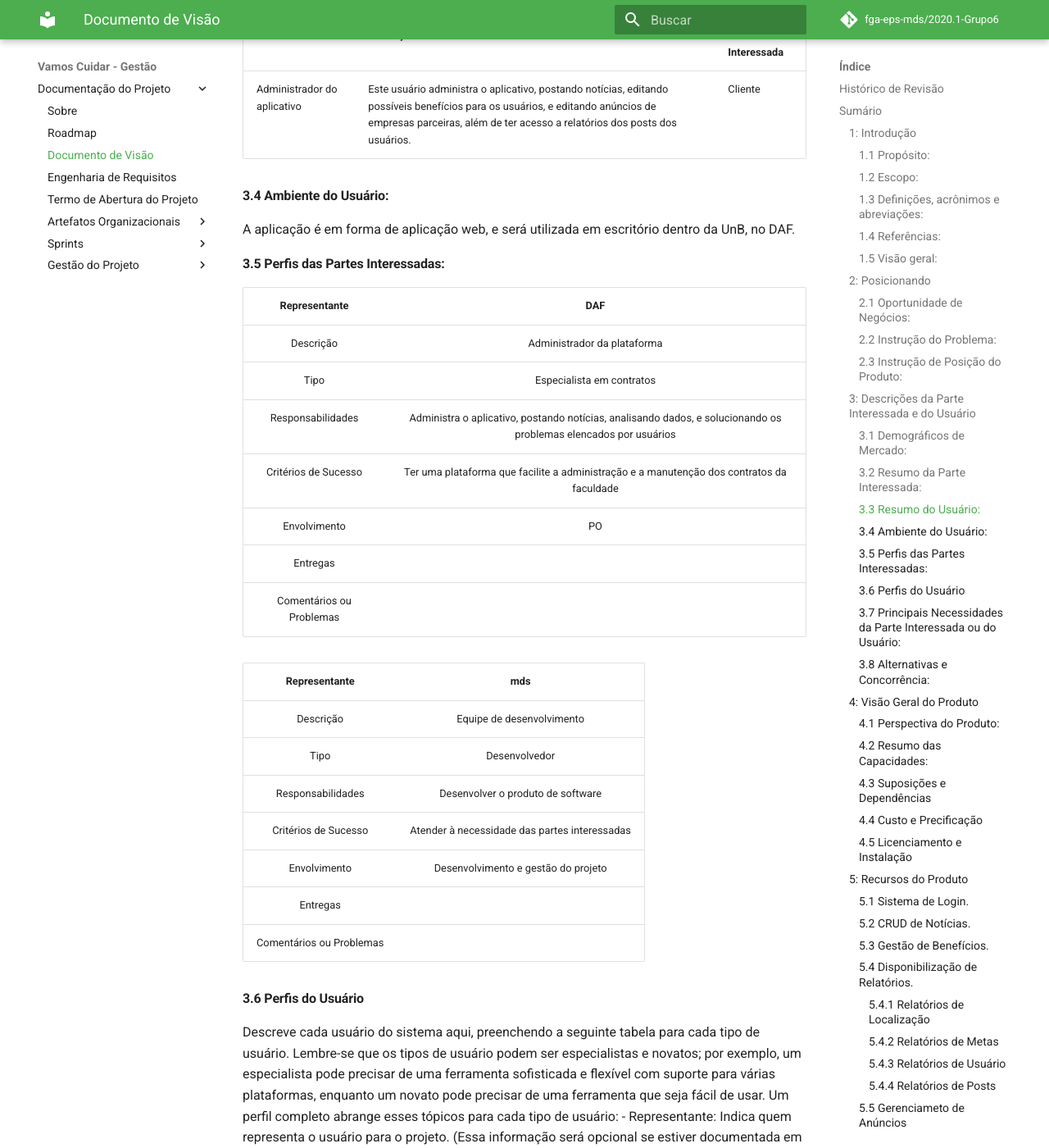
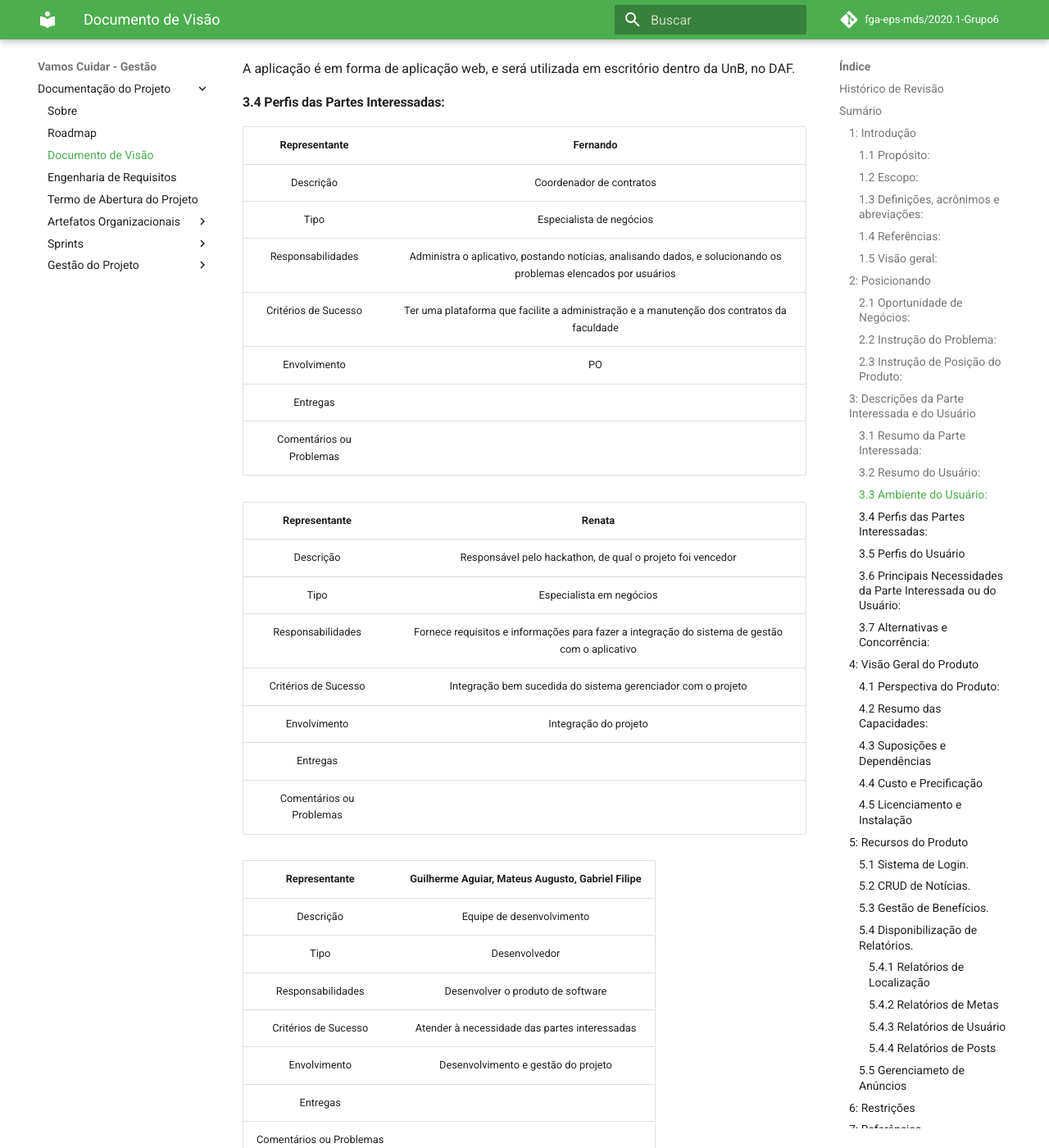
Before and after one commit to fga-eps-mds/2020.1-Grupo6, an MkDocs documentation site: the page built from docs/org_artifacts/vision_doc.md, in a window 1280 px wide and 1400 px high, scrolled down 3566 px. Shown: the whole window at 82% size. Built offline with MkDocs 1.6.1 and Material for MkDocs 9.7.7, drawn with Linux system fonts in a browser that asks for light colours; comment, search, counter and statistics services are not loaded; some of the changed text lies outside the part shown.

Commit message:
[Issue_50] Removes section 3.1 and adds informations in section 3

```diff
--- a/docs/org_artifacts/vision_doc.md
+++ b/docs/org_artifacts/vision_doc.md
@@ -10,6 +10,7 @@
 |10/09/2020|   0.4   | Inserção do tópico 1     |   Hércules  |
 |10/09/2020|   0.5   | Atualização da Visão Geral do Produto    |  Bruno  |
 |13/09/2020|   0.7   | Atualização do tópico de recursos    |  Vitor  |
+|14/09/2020|   0.8   | Atualização do tópico Descrição da Parte Interessada e do Usuário    |  Hércules  |
 
 
 ## Sumário
@@ -64,14 +65,8 @@
 ###	3: Descrições da Parte Interessada e do Usuário
 Esta seção fornece um perfil das partes interessadas e usuários que estão envolvidos no projeto. Esta seção também identifica os principais problemas que as partes interessadas e os usuários consideram que a solução proposta deva tratar.
 
-####	3.1 Demográficos de Mercado:
- Resume os principais demográficos de mercado que motivam suas decisões sobre o produto. Descrevem e posicionam os segmentos do mercado alvo. Estime o tamanho e o crescimento do mercado usando o número de usuários potenciais. Como alternativa, estime a quantia de dinheiro que seus clientes gastam tentando atender às necessidades que seu produto ou aprimoramento preencheria. Revise as principais tendências do segmento de mercado e tecnologias. Responda estas questões estratégicas:
-- Qual é a reputação de sua organização nesses mercados?
-- O que você gostaria que a reputação fosse?
-- Como esse produto ou serviço suporta seus objetivos?
 
-
-####	3.2 Resumo da Parte Interessada:
+####	3.1 Resumo da Parte Interessada:
 
 | Nome      |Descrição | Responsabilidades
 |-----------|----------|------------------|
@@ -79,28 +74,38 @@
 |Usuário do aplicativo |Alunos, professores, ou quaisquer servidores da universidade| Utilizar a plataforma, postando eventuais problemas na universidade, fornecendo informações como por exemplo o local do problema, e uma foto. |
 | Equipe de Desenvolvimento| Equipe formada por alunos das disciplinas de métodos de desenvolvimento de software, e engenharia do produto de software| Desenvolver a plataforma |
 
-####	3.3 Resumo do Usuário:
+####	3.2 Resumo do Usuário:
 
 | Nome      |Descrição | Parte Interessada
 |-----------|----------|------------------|
 | Administrador do aplicativo   |Este usuário administra o aplicativo, postando notícias, editando possíveis benefícios para os usuários, e editando anúncios de empresas parceiras, além de ter acesso a relatórios dos posts dos usuários.| Cliente |
 
-####	3.4 Ambiente do Usuário:
+####	3.3 Ambiente do Usuário:
  A aplicação é em forma de aplicação web, e será utilizada em escritório dentro da UnB, no DAF.
 
-####	3.5 Perfis das Partes Interessadas:
+####	3.4 Perfis das Partes Interessadas:
 
-| Representante| DAF|
+| Representante| Fernando|
 |:-:|:-:|
-|Descrição | Administrador da plataforma|
-|Tipo| Especialista em contratos |
+|Descrição | Coordenador de contratos|
+|Tipo| Especialista de negócios |
 |Responsabilidades|Administra o aplicativo, postando notícias, analisando dados, e solucionando os problemas elencados por usuários|
 |Critérios de Sucesso|Ter uma plataforma que facilite a administração e a manutenção dos contratos da faculdade|
 |Envolvimento|PO|
 |Entregas||
 |Comentários ou Problemas||
 
-| Representante| mds|
+| Representante| Renata |
+|:-:|:-:|
+|Descrição | Responsável pelo hackathon, de qual o projeto foi vencedor|
+|Tipo| Especialista em negócios |
+|Responsabilidades| Fornece requisitos e informações para fazer a integração do sistema de gestão com o aplicativo|
+|Critérios de Sucesso| Integração bem sucedida do sistema gerenciador com o projeto |
+|Envolvimento| Integração do projeto |
+|Entregas||
+|Comentários ou Problemas||
+
+| Representante| Guilherme Aguiar, Mateus Augusto, Gabriel Filipe |
 |:-:|:-:|
 |Descrição | Equipe de desenvolvimento|
 |Tipo| Desenvolvedor |
@@ -110,20 +115,11 @@
 |Entregas||
 |Comentários ou Problemas||
 
-####	3.6 Perfis do Usuário
- Descreve cada usuário do sistema aqui, preenchendo a seguinte tabela para cada tipo de usuário. Lembre-se que os tipos de usuário podem ser especialistas e novatos; por exemplo, um especialista pode precisar de uma ferramenta sofisticada e flexível com suporte para várias plataformas, enquanto um novato pode precisar de uma ferramenta que seja fácil de usar. Um perfil completo abrange esses tópicos para cada tipo de usuário:
-- Representante: Indica quem representa o usuário para o projeto. (Essa informação será opcional se estiver documentada em algum outro lugar.) Esse representante, geralmente refere-se à parte interessada que representa o conjunto de usuários; por exemplo, Parte Interessada: Parte Interessada1.
-- Descrição: Descreve brevemente o tipo de usuário.
-- Tipo: Qualifica o conhecimento do usuário, como "usuário avançado" ou "usuário informal." Essa designação pode sugerir a experiência técnica e o grau de sofisticação.
-- Responsabilidades: Lista as principais responsabilidades do usuário com respeito ao sistema; por exemplo, determina quem captura os detalhes do cliente, produz relatórios e coordena trabalho, etc.
-- Critérios de Sucesso: Determina como o usuário define o sucesso. Como o usuário é recompensado?
-- Envolvimento: Descreve como o usuário está envolvido no projeto. Onde possível, relate o envolvimento nas funções do processo; por exemplo, uma parte interessada pode ser um revisor de requisitos.
-- Entregas: Identifica as entregas que o usuário produz e para quem.
-- Comentários ou Problemas: Determina os problemas que interferem com o sucesso e quaisquer outras informações relevantes. Descreve as tendências que tornam a tarefa do usuário mais fácil ou mais difícil.
+####	3.5 Perfis do Usuário
 
-| Representante| DAF|
+| Representante| Fernando|
 |:-:|:-:|
-|Descrição | Administrador da plataforma|
+|Descrição | Coordenador de contratos|
 |Tipo| Usuário avançado |
 |Responsabilidades|Administra o aplicativo, postando notícias, analisando dados, e solucionando os problemas elencados por usuários|
 |Critérios de Sucesso|Ter uma plataforma que facilite a administração e a manutenção dos contratos da faculdade|
@@ -131,13 +127,13 @@
 |Entregas||
 |Comentários ou Problemas||
 
-####	3.7 Principais Necessidades da Parte Interessada ou do Usuário:
+####	3.6 Principais Necessidades da Parte Interessada ou do Usuário:
 
 |Necessidade|Prioridade|Interesses|Solução atual|Solução proposta|
 |-|-|-|-|-|
 | Monitorar problemas relacionados a UnB | 1 | Melhorar o monitoramento dos contratos | Monitoramento por servidores | Utilizar o aplicativo para ter uma melhor e mais ampla visualização dos dados |
 
-####	3.8 Alternativas e Concorrência:
+####	3.7 Alternativas e Concorrência:
  A principal alternativa ao nosso produto, que é a alternativa utilizada atualmente, é a de dispor do trabalho de servidores para inspecionar a universidade procurando por defeitos na infraestrutura, ou quaisquer outras falhas no funcionamento da universidade. E além disso, dispor do feedback da comunidade acadêmica que se disponham a relatar problemas, diretamente para o decanato.
 
 ###	4: Visão Geral do Produto
```
